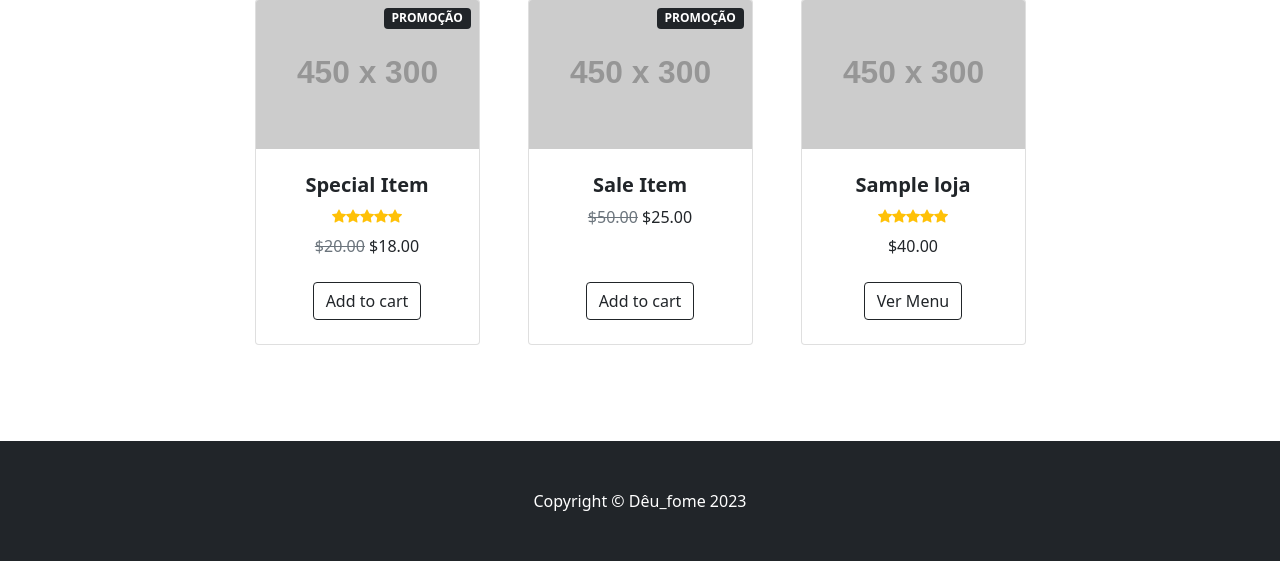
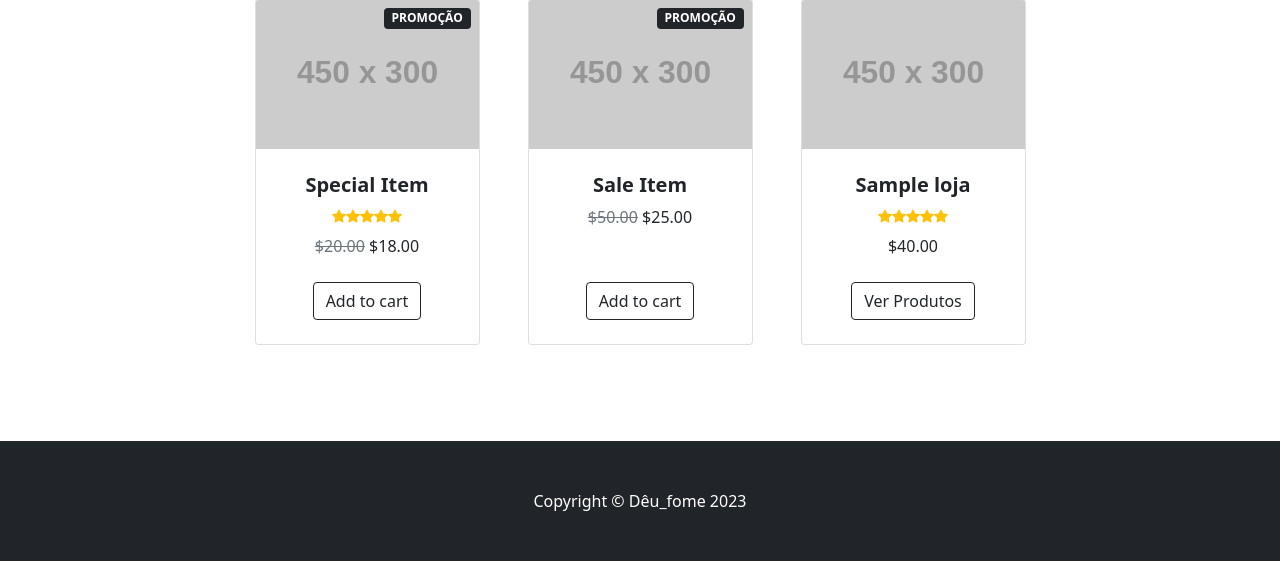
Before and after one commit to Samuelssj/DeuFome, a Django app: page / in a window 1280 px wide. Shown: the part 450-1011 px from the top of the page. Run offline with Django 4.2, Linux system fonts and the light colour scheme; tables that the repository leaves empty hold one stand-in row (Sample ...); some libraries are stand-ins or nearby versions.

Commit message:
make ignore

```diff
--- a/templates/index.html
+++ b/templates/index.html
@@ -140,7 +140,7 @@
               <div class="card-footer p-4 pt-0 border-top-0 bg-transparent">
                 <div class="text-center">
                   <a class="btn btn-outline-dark mt-auto" href="#"
-                    >Ver Menu</a
+                    >Ver Produtos </a
                   >
                 </div>
               </div>
```
Also changed, not shown: 3 other files.
